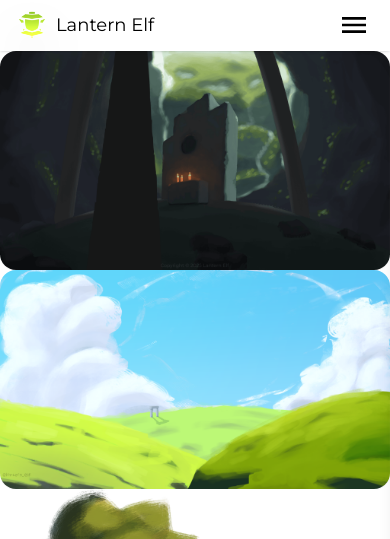
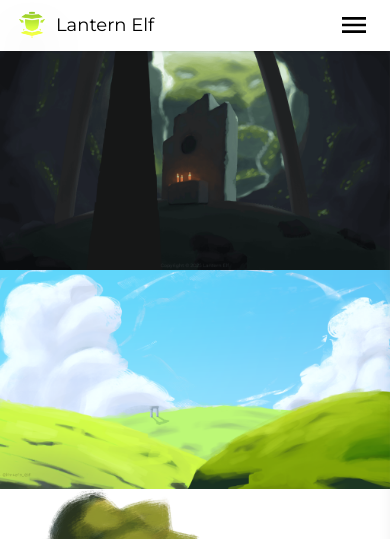
Before and after one commit to lantern-elf/portfolio, a React (Vite) app: page /concept-art in a window 390 px wide. Shown: the top 539 px of the page. Built offline with nearby package versions, Linux system fonts and the light colour scheme; a web font is replaced by a local one.

Commit message:
Update ArtCard component to apply responsive styling for rounded corners

```diff
--- a/google43ba2d826a038188.html
+++ /dev/null
@@ -1 +0,0 @@
-google-site-verification: google43ba2d826a038188.html
--- a/src/components/ArtCard.jsx
+++ b/src/components/ArtCard.jsx
@@ -5,7 +5,7 @@ const ArtCard = ({ image, title }) => {
 
   return (
     <div
-      className="relative flex flex-col items-center rounded-2xl overflow-hidden shadow-2xs"
+      className="relative flex flex-col items-center lg:rounded-2xl overflow-hidden shadow-2xs"
       onMouseEnter={() => setHover(true)}
       onMouseLeave={() => setHover(false)}
     >
```
